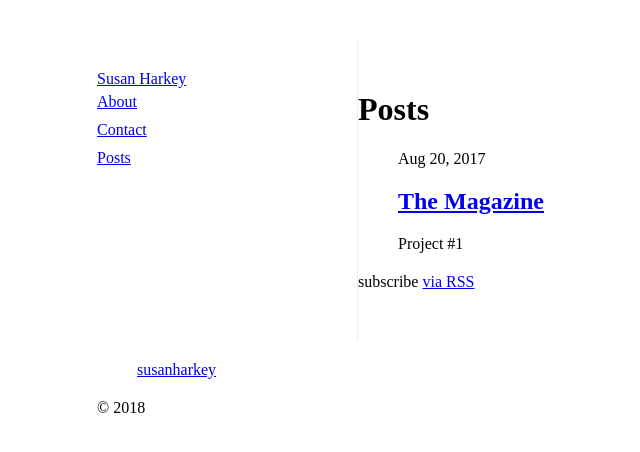
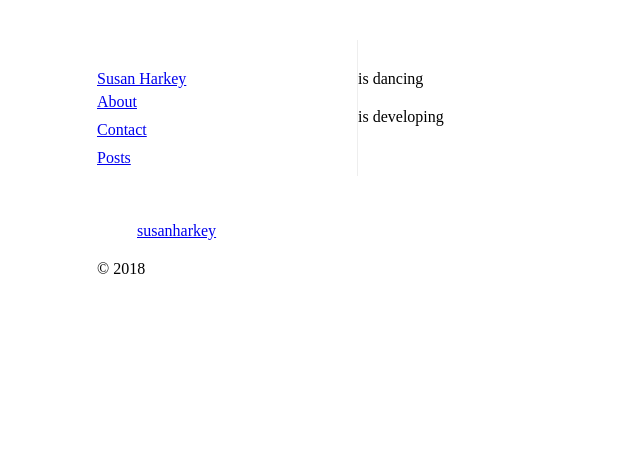
Before and after one commit to susanharkey/susanharkey.github.io, a Jekyll site: the page built from index.html, in a window 1280 px wide. Shown: the top 452 px of the page, without its empty margins (23-663 px from the left). Built offline with Jekyll 4.4.1, drawn with Linux system fonts in a browser that asks for light colours.

Commit message:
Remove home content

```diff
--- a/index.html
+++ b/index.html
@@ -3,22 +3,6 @@ layout: default
 ---
 
 <div class="home">
-
-  <h1 class="page-heading">Posts</h1>
-
-  <ul class="post-list">
-    {% for post in site.posts %}
-      <li>
-        <span class="post-meta">{{ post.date | date: "%b %-d, %Y" }}</span>
-
-        <h2>
-          <a class="post-link" href="{{ post.url | prepend: site.baseurl }}">{{ post.title }}</a>
-        </h2>
-        {{post.excerpt}}
-      </li>
-    {% endfor %}
-  </ul>
-
-  <p class="rss-subscribe">subscribe <a href="{{ "/feed.xml" | prepend: site.baseurl }}">via RSS</a></p>
-
+  <div>is dancing</div>
+  <div>is developing</div>
 </div>
```
